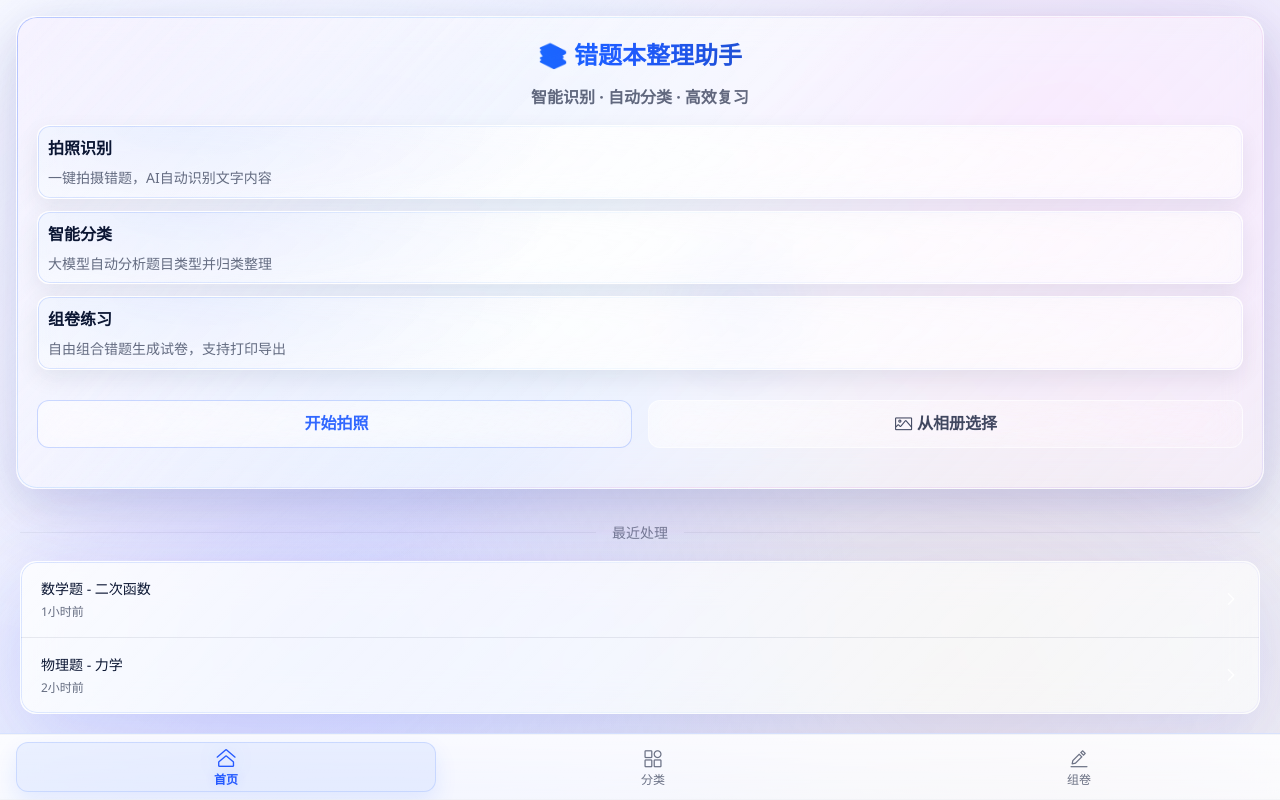
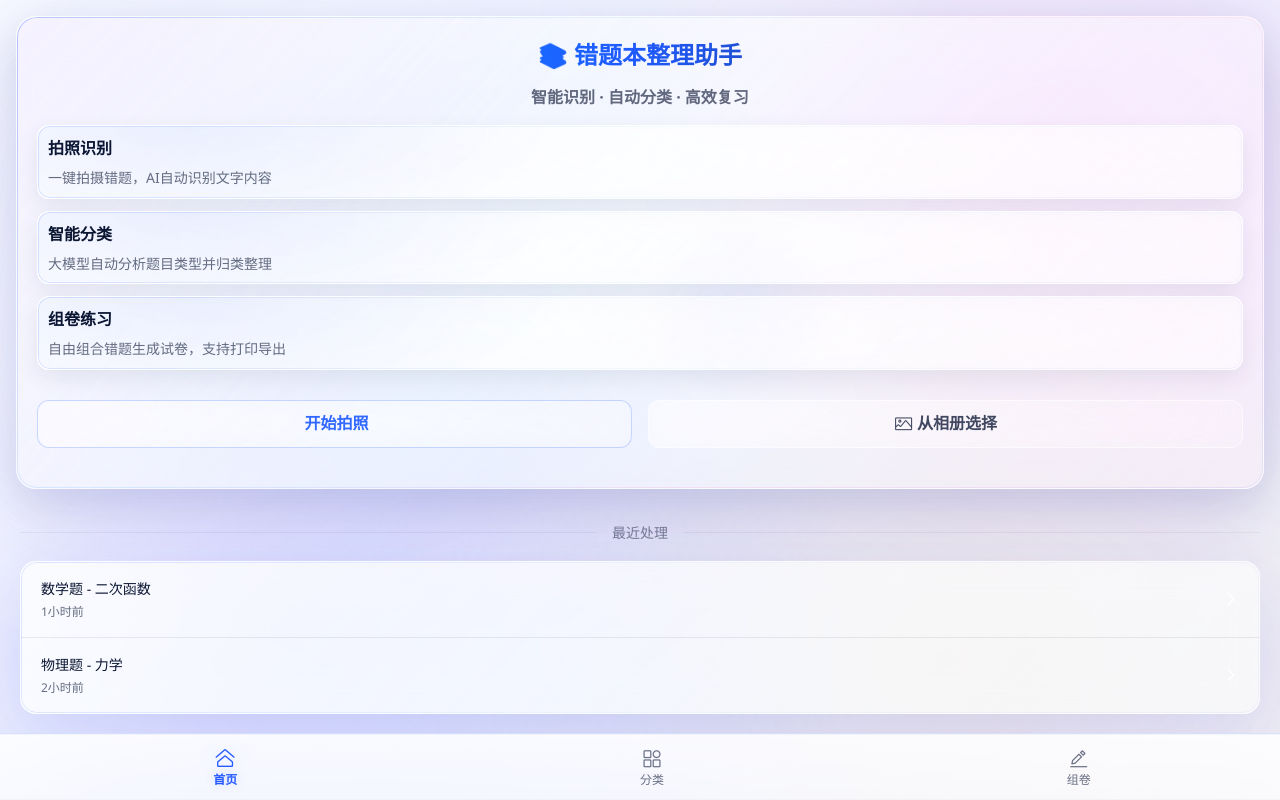
Before and after one commit to zhangsscc99/Mistake-Notebook, a Vue app in the folder frontend/: page /homepage in a window 1280 px wide. Built offline with nearby package versions, Linux system fonts and the light colour scheme; the HTML template or start-up script is replaced by a standard one.

Commit message:
fix(camera): remove bottom tab item overlay layer

```diff
--- a/frontend/src/views/Camera.vue
+++ b/frontend/src/views/Camera.vue
@@ -957,15 +957,15 @@ export default {
 }
 
 :deep(.van-tabbar-item:hover) {
-  background: rgba(47, 107, 255, 0.08) !important;
+  background: transparent !important;
   transform: translateY(-1px) !important;
 }
 
 :deep(.van-tabbar-item--active) {
   color: var(--primary-color) !important;
-  background: rgba(47, 107, 255, 0.08) !important;
-  border: 1px solid rgba(47, 107, 255, 0.16) !important;
-  box-shadow: 0 10px 22px rgba(31, 91, 255, 0.10) !important;
+  background: transparent !important;
+  border: none !important;
+  box-shadow: none !important;
 }
 
 :deep(.van-tabbar-item--active .van-tabbar-item__text) {
```
